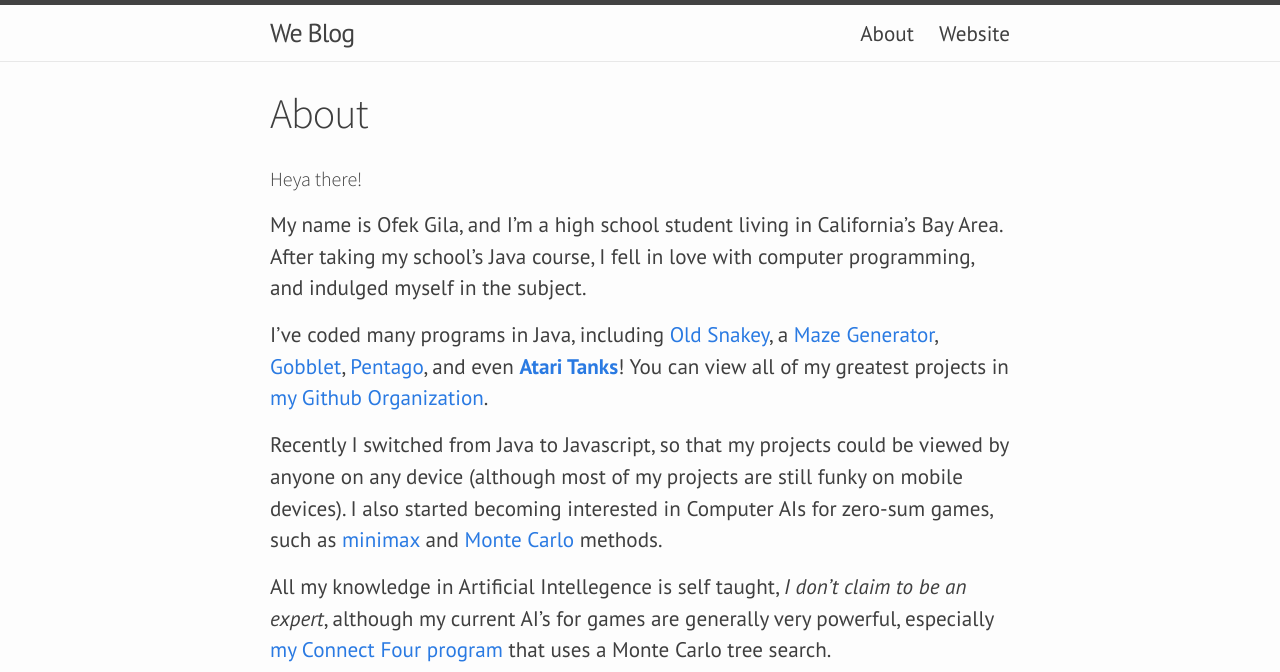
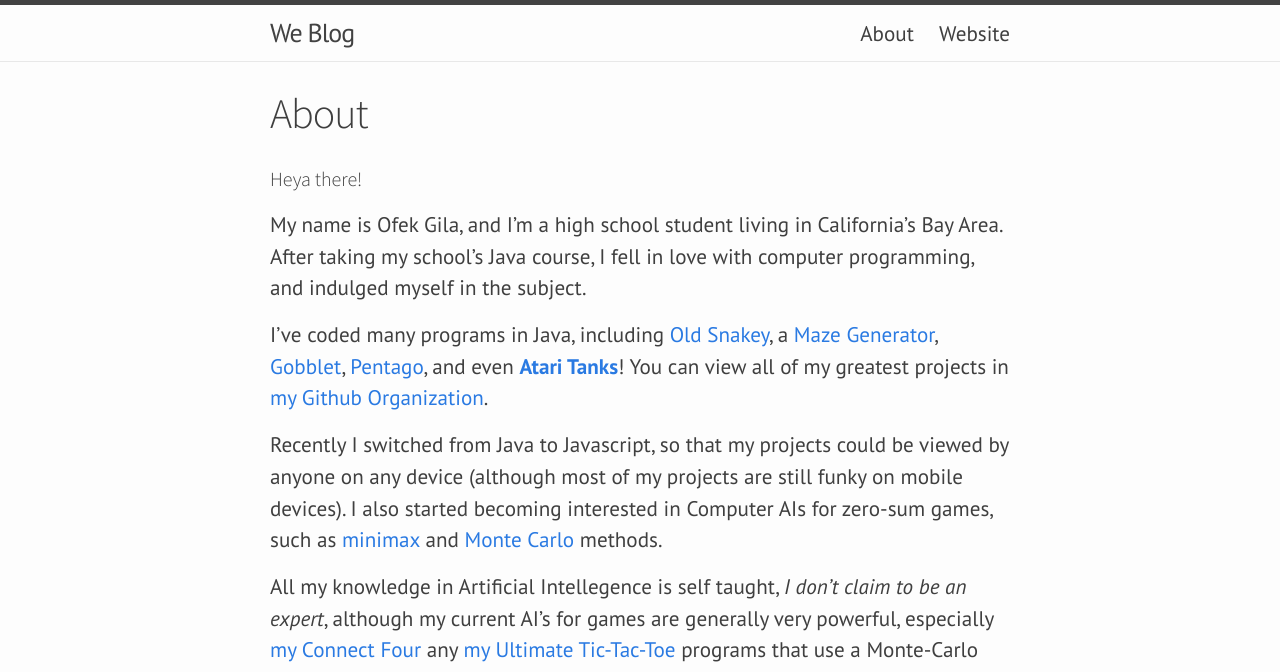
Before and after one commit to The-Ofek-Foundation/blog, a Jekyll site: the page built from about.md, in a window 1280 px wide. Shown: the top 672 px of the page. Built offline with Jekyll 4.4.1, drawn with Linux system fonts in a browser that asks for light colours; some of the changed lines change nothing that is shown.

Commit message:
Update about me page

```diff
--- a/about.md
+++ b/about.md
@@ -13,18 +13,21 @@
 
 Recently I switched from Java to Javascript, so that my projects could be viewed by anyone on any device (although most of my projects are still funky on mobile devices). I also started becoming interested in Computer AIs for zero-sum games, such as [minimax][Minimax Wiki] and [Monte Carlo][Monte Carlo tree search] methods.
 
-All my knowledge in Artificial Intellegence is self taught, *I don't claim to be an expert*, although my current AI's for games are generally very powerful, especially [my Connect Four program](https://www.theofekfoundation.org/games/ConnectFour/) that uses a Monte Carlo tree search.
+All my knowledge in Artificial Intellegence is self taught, *I don't claim to be an expert*, although my current AI's for games are generally very powerful, especially [my Connect Four][connect four program] any [my Ultimate Tic-Tac-Toe][ultimate ttt program] programs that use a Monte-Carlo tree search.
 
-**Be sure to check out [my website](https://www.theofekfoundation.org)!**
+**Be sure to check out [my website]!**
 
 ![My Photo]
 
-[Old Snakey]:https://github.com/The-Ofek-Foundation/Snake
-[Maze Generator]:https://github.com/The-Ofek-Foundation/Maze
-[Gobblet]:https://github.com/The-Ofek-Foundation/Gobblet
-[Pentago]:https://github.com/The-Ofek-Foundation/Pentago
-[Atari Tanks]:https://github.com/The-Ofek-Foundation/Atari-Tanks
-[Github Organization]:https://github.com/The-Ofek-Foundation
-[Minimax Wiki]:https://en.wikipedia.org/wiki/Minimax
-[Monte Carlo tree search]:https://en.wikipedia.org/wiki/Monte_Carlo_tree_search "Monte Carlo tree search"
+[Old Snakey]:https://github.com/The-Ofek-Foundation/Snake "old snakey on github"
+[Maze Generator]:https://github.com/The-Ofek-Foundation/Maze "maze generator on github"
+[Gobblet]:https://github.com/The-Ofek-Foundation/Gobblet "gobblet on github"
+[Pentago]:https://github.com/The-Ofek-Foundation/Pentago "pentago on github"
+[Atari Tanks]:https://github.com/The-Ofek-Foundation/Atari-Tanks "atari tanks on github"
+[Github Organization]:https://github.com/The-Ofek-Foundation "my github organization"
+[Minimax Wiki]:https://en.wikipedia.org/wiki/Minimax "minimax wiki"
+[Monte Carlo tree search]:https://en.wikipedia.org/wiki/Monte_Carlo_tree_search "monte carlo tree-search"
 [My Photo]:https://lh3.googleusercontent.com/-52xXyVQ_4sM/Vmohv09fcwI/AAAAAAAABZI/J8FXFYT51pE/s125-no/Ofek.png
+[connect four program]:https://www.theofekfoundation.org/games/ConnectFour/ "my connect four program"
+[my website]:https://www.theofekfoundation.org "my website"
+[ultimate ttt program]:https://www.theofekfoundation.org/games/UltimateTicTacToe "my ultimate tic-tac-toe program"
```
